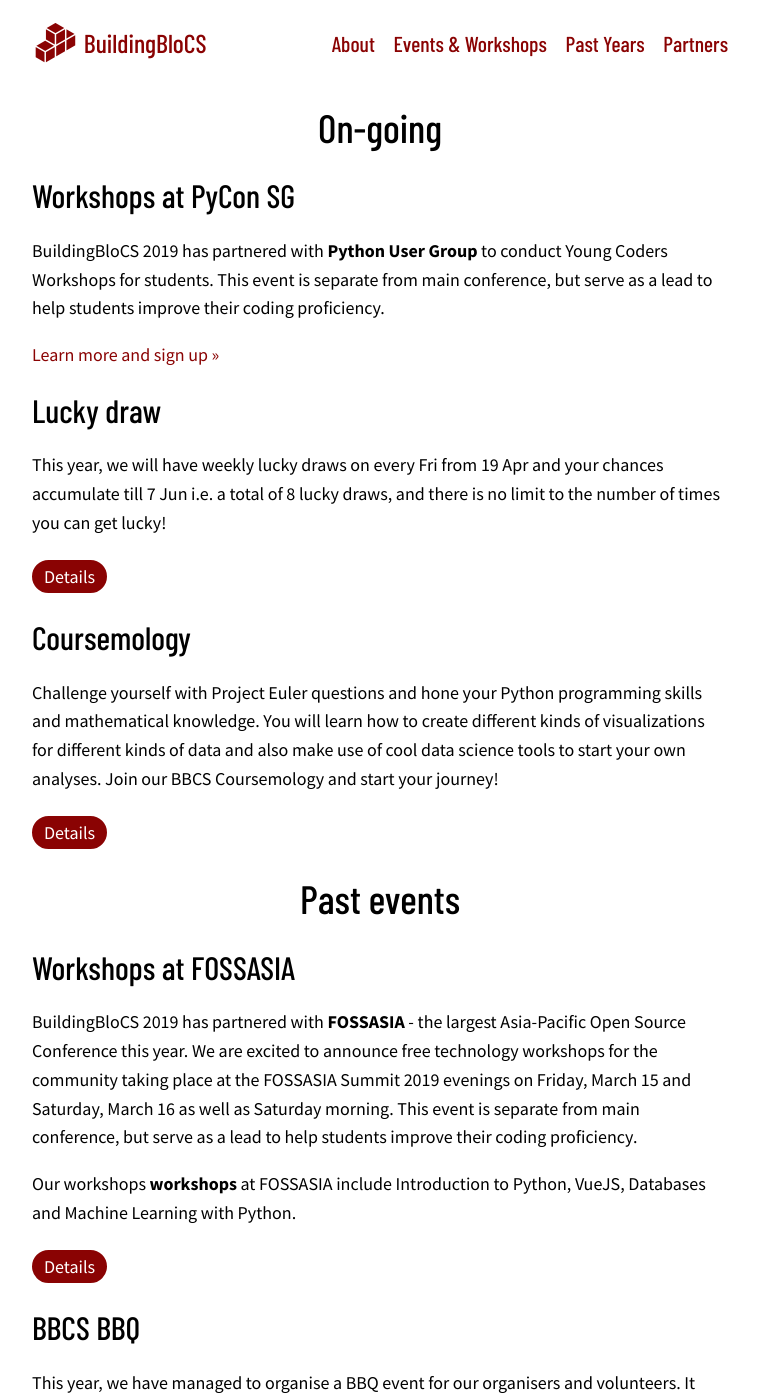
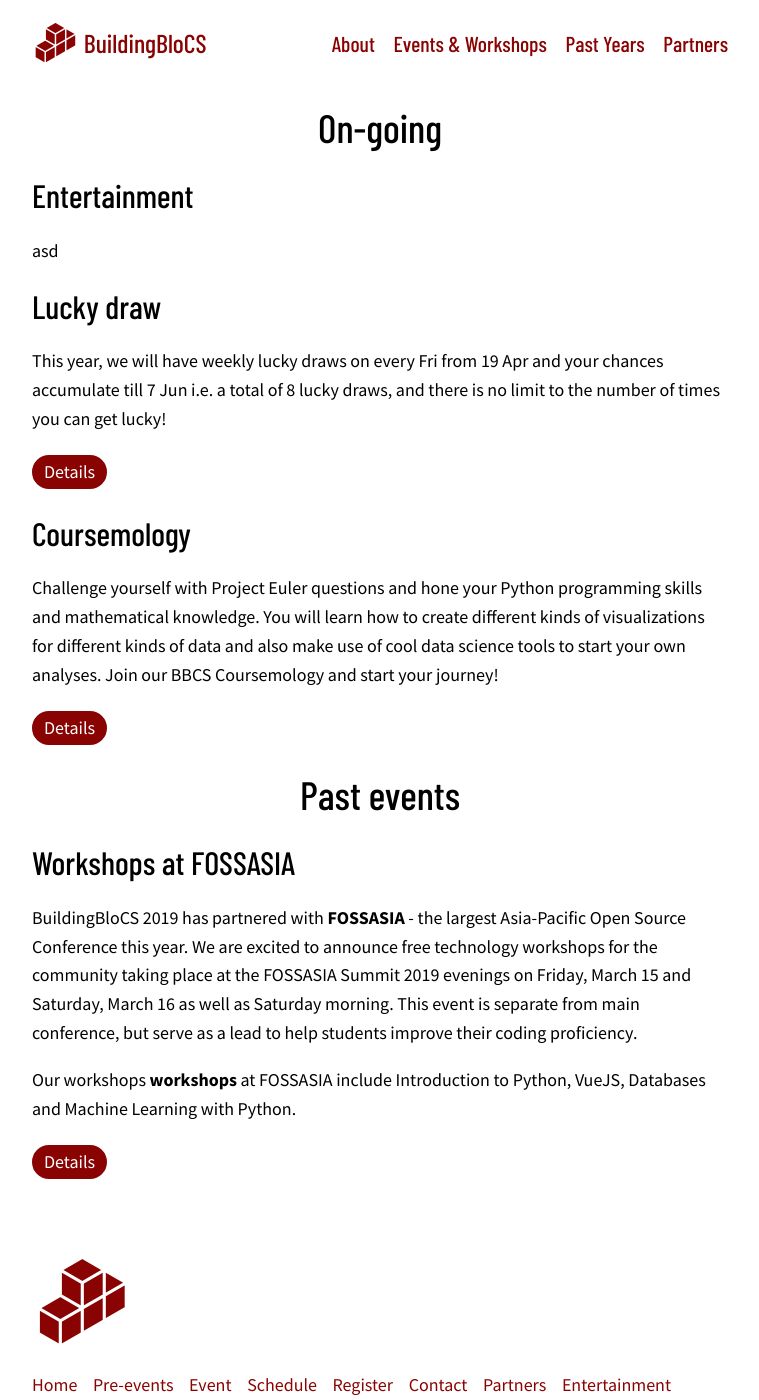
Before and after one commit to buildingblocs/2020, a Jekyll site: the page built from pre-event/index.md, in a window 1280 px wide and 1400 px high. Shown: the whole window, without its empty margins (260-1019 px from the left). Built offline with Jekyll 4.4.1, drawn with Linux system fonts in a browser that asks for light colours; some web fonts are replaced; our own code applies the rules of GitHub Pages for plain Markdown files; some of the changed text lies outside the part shown.

Commit message:
Update index.md

```diff
--- a/pre-event/index.md
+++ b/pre-event/index.md
@@ -2,11 +2,9 @@
 layout: default
 ---
 # On-going
-## Workshops at PyCon SG
+## Entertainment
 
-BuildingBloCS 2019 has partnered with **Python User Group** to conduct Young Coders Workshops for students. This event is separate from main conference, but serve as a lead to help students improve their coding proficiency.
-
-[Learn more and sign up &raquo;](https://pycon.sg/young-coders)
+asd
 
 
 ## Lucky draw
@@ -30,9 +28,3 @@
 Our workshops **workshops** at FOSSASIA include Introduction to Python, VueJS, Databases and Machine Learning with Python.
 
 <a class="btn" href="{{ site.baseurl }}/pre-event/workshop#Fossasia">Details</a>
-
-## BBCS BBQ
-
-This year, we have managed to organise a BBQ event for our organisers and volunteers. It took place on Thursday, 21st Mar at **[classdo.com](https://classdo.com/en/)** home office from 4 to about 8 pm.
-
-<a class="btn" href="{{ site.baseurl }}/pre-event/bbq">Details</a>
```
